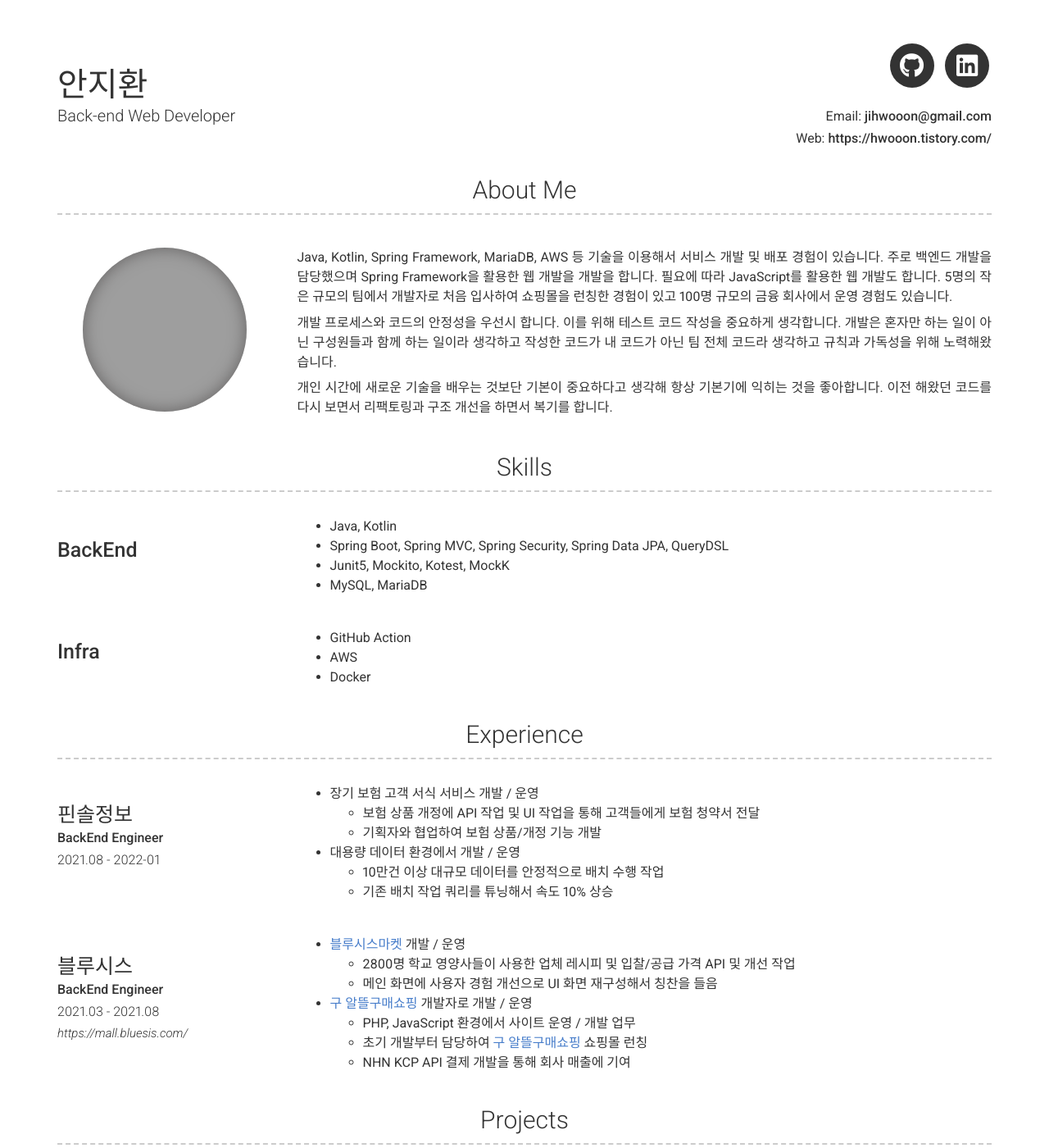
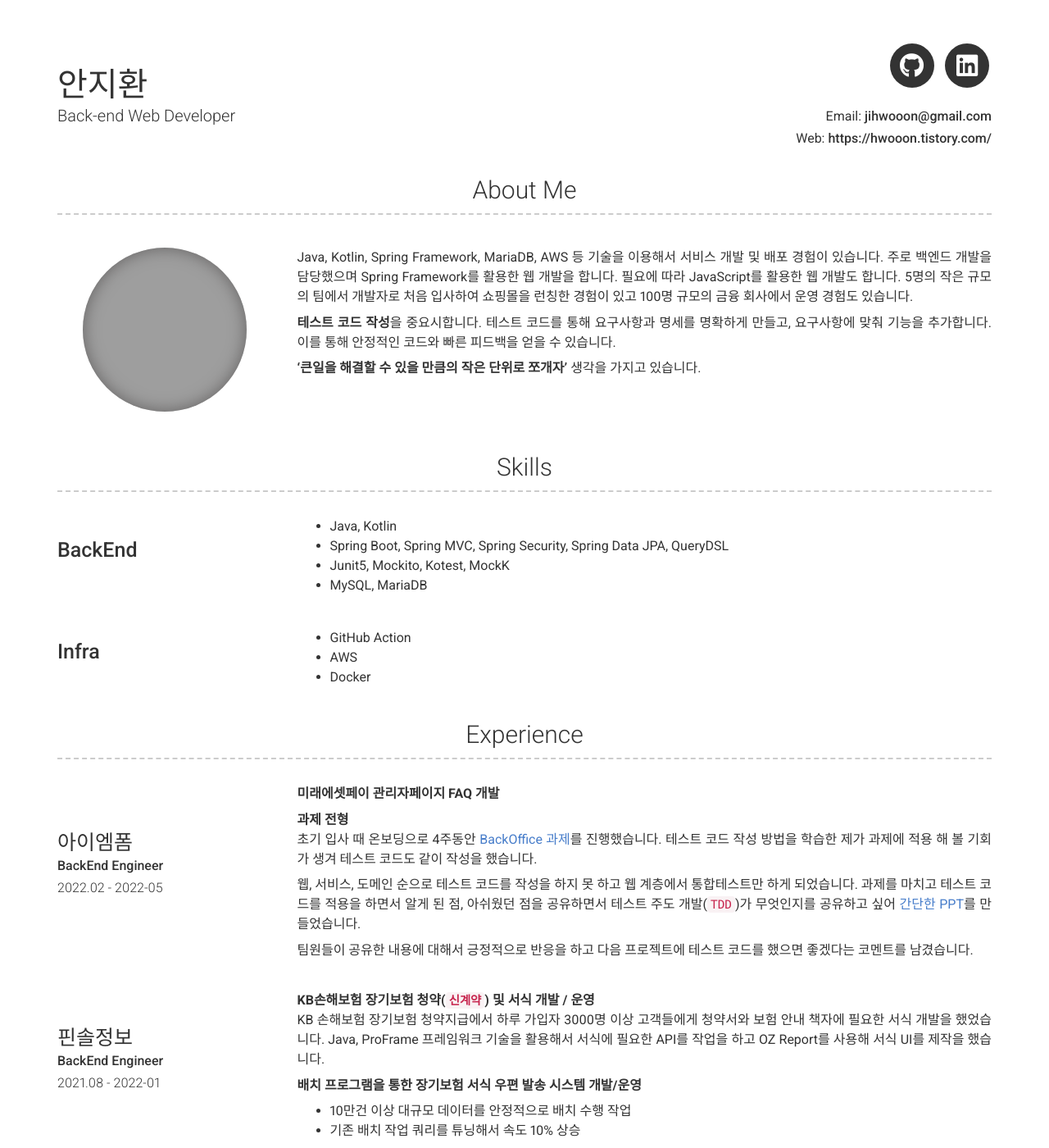
Before and after one commit to jihwooon/jihwooon.github.io, a Jekyll site: the page built from index.md, in a window 1280 px wide and 1400 px high. Shown: the whole window at 82% size. Built offline with Jekyll 4.4.1, drawn with Linux system fonts in a browser that asks for light colours; nearby versions of some CDN libraries; some of the changed text lies outside the part shown; grey boxes are pictures that could not be loaded.

Commit message:
이력서 수정하라

```diff
--- a/_config.yml
+++ b/_config.yml
@@ -53,11 +53,11 @@ linkedin_username: jihwan13
 # 어떤 경험을 해왔는지, 어떤 생각을 갖고 있는지, 평소에 어떤 노력을 하고 있는지 등등 Summary 작성하기
 about_profile_image: images/picture.jpg
 about_content: | # this will include new lines to allow paragraphs
-  Java, Kotlin, Spring Framework, MariaDB, AWS 등 기술을 이용해서 서비스 개발 및 배포 경험이 있습니다. 주로 백엔드 개발을 담당했으며 Spring Framework을 활용한 웹 개발을 개발을 합니다. 필요에 따라 JavaScript를 활용한 웹 개발도 합니다. 5명의 작은 규모의 팀에서 개발자로 처음 입사하여 쇼핑몰을 런칭한 경험이 있고 100명 규모의 금융 회사에서 운영 경험도 있습니다.
+  Java, Kotlin, Spring Framework, MariaDB, AWS 등 기술을 이용해서 서비스 개발 및 배포 경험이 있습니다. 주로 백엔드 개발을 담당했으며 Spring Framework를 활용한 웹 개발을 합니다. 필요에 따라 JavaScript를 활용한 웹 개발도 합니다. 5명의 작은 규모의 팀에서 개발자로 처음 입사하여 쇼핑몰을 런칭한 경험이 있고 100명 규모의 금융 회사에서 운영 경험도 있습니다.
 
-  개발 프로세스와 코드의 안정성을 우선시 합니다. 이를 위해 테스트 코드 작성을 중요하게 생각합니다. 개발은 혼자만 하는 일이 아닌 구성원들과 함께 하는 일이라 생각하고 작성한 코드가 내 코드가 아닌 팀 전체 코드라 생각하고 규칙과 가독성을 위해 노력해왔습니다.
+  **테스트 코드 작성**을 중요시합니다. 테스트 코드를 통해 요구사항과 명세를 명확하게 만들고, 요구사항에 맞춰 기능을 추가합니다. 이를 통해 안정적인 코드와 빠른 피드백을 얻을 수 있습니다.
 
-  개인 시간에 새로운 기술을 배우는 것보단 기본이 중요하다고 생각해 항상 기본기에 익히는 것을 좋아합니다. 이전 해왔던 코드를 다시 보면서 리팩토링과 구조 개선을 하면서 복기를 합니다.
+  **'큰일을 해결할 수 있을 만큼의 작은 단위로 쪼개자'** 생각을 가지고 있습니다.
 
 content:
   - title: Skills
@@ -80,33 +80,53 @@ content:
     layout: list
     content:
       - layout: left
+        title: 아이엠폼
+        sub_title: BackEnd Engineer
+        caption: 2022.02 - 2022-05
+        # quote: >
+        #   금융산업 분야 SI 회사
+        description: | # this will include new lines to allow paragraphs
+          **미래에셋페이 관리자페이지 FAQ 개발**
+
+
+          **과제 전형**
+          초기 입사 때 온보딩으로 4주동안 [BackOffice 과제](https://github.com/jihwooon/BackOffice-Board)를 진행했습니다. 테스트 코드 작성 방법을 학습한 제가 과제에 적용 해 볼 기회가 생겨 테스트 코드도 같이 작성을 했습니다.
+
+          웹, 서비스, 도메인 순으로 테스트 코드를 작성을 하지 못 하고 웹 계층에서 통합테스트만 하게 되었습니다. 과제를 마치고 테스트 코드를 적용을 하면서 알게 된 점, 아쉬웠던 점을 공유하면서 테스트 주도 개발(`TDD`)가 무엇인지를 공유하고 싶어 [간단한 PPT](https://docs.google.com/presentation/d/1GZnypkSvhMoLXFnIVKG8_l1Up_ljaNeOghtBPSXymh4/edit?usp=sharing)를 만들었습니다.
+
+          팀원들이 공유한 내용에 대해서 긍정적으로 반응을 하고 다음 프로젝트에 테스트 코드를 했으면 좋겠다는 코멘트를 남겼습니다.
+
+      - layout: left
         title: 핀솔정보
         sub_title: BackEnd Engineer
         caption: 2021.08 - 2022-01
         # quote: >
         #   금융산업 분야 SI 회사
         description: | # this will include new lines to allow paragraphs
-          - 장기 보험 고객 서식 서비스 개발 / 운영
-            - 보험 상품 개정에 API 작업 및 UI 작업을 통해 고객들에게 보험 청약서 전달
-            - 기획자와 협업하여 보험 상품/개정 기능 개발
-          - 대용량 데이터 환경에서 개발 / 운영
+          **KB손해보험 장기보험 청약(`신계약`) 및 서식 개발 / 운영**
+            KB 손해보험 장기보험 청약지급에서 하루 가입자 3000명 이상 고객들에게 청약서와 보험 안내 책자에 필요한 서식 개발을 했었습니다. Java, ProFrame 프레임워크 기술을 활용해서 서식에 필요한 API를 작업을 하고 OZ Report를 사용해 서식 UI를 제작을 했습니다.
+
+          **배치 프로그램을 통한 장기보험 서식 우편 발송 시스템 개발/운영**
             - 10만건 이상 대규모 데이터를 안정적으로 배치 수행 작업
             - 기존 배치 작업 쿼리를 튜닝해서 속도 10% 상승
       - layout: left
         title: 블루시스
         sub_title: BackEnd Engineer
         caption: 2021.03 - 2021.08
-        link: https://mall.bluesis.com/
+        link: https://shop.bluesis.com/
         # quote: >
         #   식품정보 및 데이터 기술 솔루션 회사
         description: | # this will include new lines to allow paragraphs
-          - [블루시스마켓](https://market.bluesis.com/web/pc/main.php) 개발 / 운영
-            - 2800명 학교 영양사들이 사용한 업체 레시피 및 입찰/공급 가격 API 및 개선 작업
-            - 메인 화면에 사용자 경험 개선으로 UI 화면 재구성해서 칭찬을 들음
-          - [구 알뜰구매쇼핑](https://mall.bluesis.com/) 개발자로 개발 / 운영
-            - PHP, JavaScript 환경에서 사이트 운영 / 개발 업무
-            - 초기 개발부터 담당하여 [구 알뜰구매쇼핑](https://mall.bluesis.com/) 쇼핑몰 런칭
-            - NHN KCP API 결제 개발을 통해 회사 매출에 기여
+          **[블루시스마켓](https://market.bluesis.com/web/pc/main.php) 바로가기 메뉴 추가**
+          블루시스 마켓에서 유저의 편의성을 위해 바로 가기 메뉴 기능을 구현했습니다. 사이트를 사용하는 영양사들이 자주 사용하는 사이트를 통계를 내어 게시물로 구축했습니다. 이를 통해 영양사분들이 편리하게 사이트를 이용할 수 있게 되었습니다.
+
+          **[알뜰구매쇼핑](https://shop.bluesis.com/) PG사 결제 연동 작업**
+          개발팀에서 알뜰 구매쇼핑몰 개발을 담당하고 있었습니다. 그런데 사이트를 오픈하기 전에 PG 결제 연동이 되어 있지 않아서 사용자들이 상품을 구매할 수 없는 문제가 생겨 PG 결제 연동을 작업을 맡았습니다.
+
+          초기 결제 대행사 수수료 비교하고, 비교적 연동 작업이 쉬운 PG를 정했습니다. 그리고 선택한 PG에서 심사를 거처 인증 메일을 받을 수 있게 했습니다. 심사가 마치고 해당 PG사 결제 서버에 IP를 등록했습니다.
+
+          하지만 PG사에서 보내 준 모듈이 회사 서버에 인식이 되지 않은 문제가 생겼습니다. 그래서 일정을 맞추기 위해서 PG사 엔지니어에게 직접 전화해서 문제를 해결했습니다. PG사 결제 연동 작업을 무사히 마쳤습니다.
+
   - title: Projects # Title for the section
     layout: list # Type of content section (list/text)
     content:
@@ -123,15 +143,17 @@ content:
         quote: >
           원격 컴포넌트를 활용한 Sass 서비스
         description: | # this will include new lines to allow paragraphs
-          현재 원격 컴포넌트를 활용한 Sass 서비스 EditAll 프로젝트를 진행하고 있습니다. 설계 초기부터 참여해 Node.js 기반의 서버로 구성을 했습니다. 현재는 Node.js 기반의 Server를 Kotlin으로 전환 중 입니다.
           - 기간
             - 2022.11 ~ 현재
           - 팀 구성
             - 프론트 5명과 백엔드 3명 중 (`백엔드 개발자`)로 참여
           - 사용 기술
-            - Node.js, Express, SpringBoot, Kotlin, MariaDB, AWS, Docker
-            - React, Redux toolkit, React-query, Vite, Typescript
+            - 백엔드 : Node.js, Express, SpringBoot, Kotlin, MariaDB, AWS, Docker
+            - 프론트 : React, Redux toolkit, React-query, Vite, Typescript
           - 프로젝트를 통해 배운점
+            - 초기 기획부터 node.js 서버구성 작업을 했습니다.
+            - 한 주 스프린트 단위로 스크럼을 배웠습니다.
+            - 레거시 Node.js에서 Kotlin으로 옮기는 작업을 했습니다.
       - layout: top-middle
         border: weak  # Value of `weak` will display a weak border below this item. # Any
                       # other value (or no value) means no border will be displayed
@@ -150,32 +172,43 @@ content:
           - 팀 구성
             - 프론트 5명과 백엔드 3명 중 (`백엔드 개발자`)로 참여
           - 사용 기술
-            - SpringBoot, Java11, MariaDB, AWS, Docker
-            - React, Redux toolkit, React-query, Vite, Typescript
+            - 백엔드 : SpringBoot, Java11, MariaDB, AWS, Docker
+            - 프론트 : React, Redux toolkit, React-query, Vite, Typescript
           - 프로젝트를 통해 배운점
+            - 이용하는 회원이 회고를 작성 할 수 있게 작업 했습니다.
+            - [코드 리뷰](https://github.com/CodeSoom-Project/codesoom-space/pull/278)를 통한 더 나은 코드를 작성하는 방법을 배웠습니다.
 
-      # - layout: top-middle
-      #   border: weak  # Value of `weak` will display a weak border below this item. # Any
-      #                 # other value (or no value) means no border will be displayed
-      #   title: BikeMap
-      #   link: https://github.com/jihwooon/BikeMap
-      #   link_text: https://github.com/jihwooon/BikeMap
-      #   additional_links:
-      #     - title: website
-      #       icon: fab fa-github
-      #       url: https://github.com/jihwooon/BikeMap
-      #   quote: >
-      #     자전거 여행을 준비하거나 즐기는 바이커들에게 도움을 주는 커뮤니티
-      #   description: | # this will include new lines to allow paragraphs
+      - layout: top-middle
+        border: weak  # Value of `weak` will display a weak border below this item. # Any
+                      # other value (or no value) means no border will be displayed
+        title: BikeMap
+        link: https://github.com/ftowards/TeamProject_BikeMapNew
+        link_text: https://github.com/ftowards/TeamProject_BikeMapNew
+        additional_links:
+          - title: website
+            icon: fab fa-github
+            url: https://github.com/ftowards/TeamProject_BikeMapNew
+        quote: >
+          자전거 여행을 준비하거나 즐기는 바이커들에게 도움을 주는 커뮤니티
+        description: | # this will include new lines to allow paragraphs
+          - 기간
+            - 2020.10 ~ 2020.12
+          - 팀 구성
+            - 인원 5명 중 백엔드로 참여
+          - 사용 기술
+            - 백엔드 : SpringFramework, Java 14, Oracle SQL, Mybatis
+            - 프론트 : Javascript, HTML, CSS, jQuery, ajax
+          - 프로젝트를 통해 배운점
+            - 이용하는 회원이 회고를 작성 할 수 있게 작업 했습니다.
+            - [코드 리뷰](https://github.com/CodeSoom-Project/codesoom-space/pull/278)를 통한 더 나은 코드를 작성하는 방법을 배웠습니다.
 
   - title: Education
     layout: list
     content:
       - layout: left
         title: 코드숨 이직 풀코스반
-        link: https://c11.kr/1a3df
         # sub_title: Qualifications (eg. BA Performing Arts)
-        caption: 2022.11 - Present
+        caption: 2022.07 - Present
         # quote: >
         #   Short institution or course description (optional)
         description: | # this will include new lines to allow paragraphs
@@ -201,7 +234,12 @@ content:
         # quote: >
         #   Short institution or course description (optional)
         description: | # this will include new lines to allow paragraphs
-          테스트 코드와 객체 지향 설계에 대한 학습의 필요성과 TDD 기법을 배우기 위해서 참여 TDD 개발 기법 유연한 코드 개발과 Git & 코드 리뷰를 통한 협업능력을 학습
+          코드숨 스프링 4기 과정을 수료하였습니다.
+
+          스프링으로 진행하는 설계의 관심사 분리 이해를 학습하였습니다.
+
+          테스트주도개발(`TDD`)을 통해서 견고하고 유연한 개발에 대한 전반적인 내용을 학습하였습니다.
+
       - layout: left
         title: 비트교육센터
         # sub_title: 디지털컨버전스 기반 BackEnd중심, Framework개발자양성과정
```
Also changed, not shown: 1 other file.
